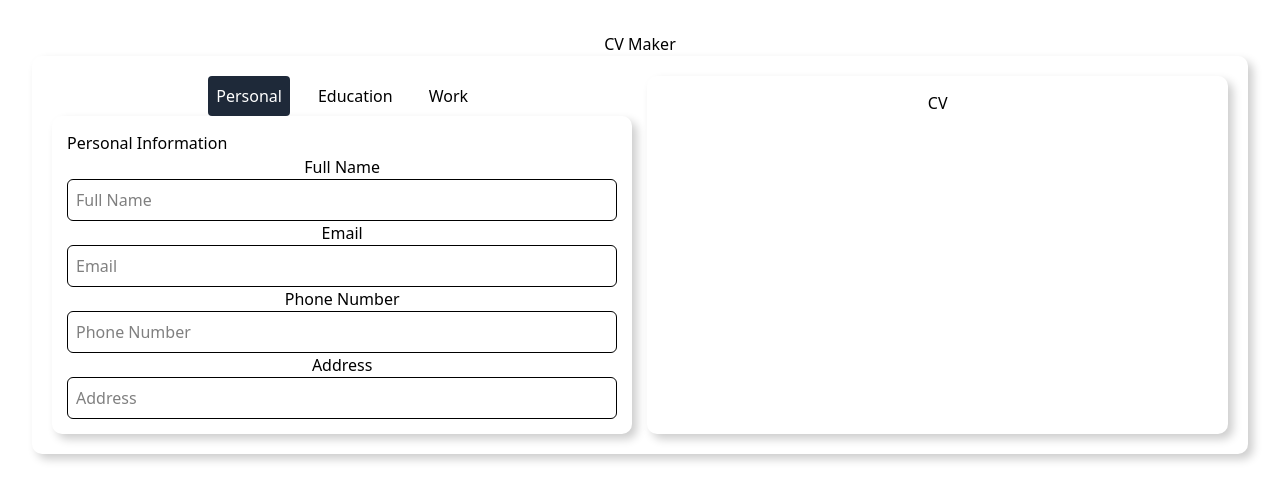
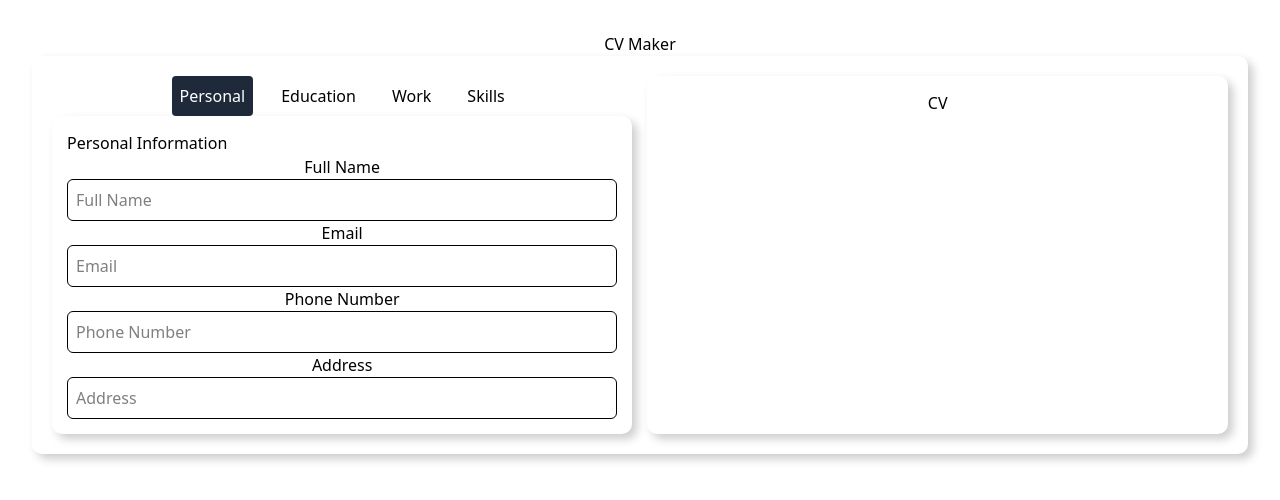
Before and after one commit to Yoni190/CV-Maker, a React (Vite) app: page / in a window 1280 px wide. Shown: the top 500 px of the page. Built offline with nearby package versions, Linux system fonts and the light colour scheme.

Commit message:
Improve the way of showing tabs

```diff
--- a/src/App.jsx
+++ b/src/App.jsx
@@ -55,6 +55,15 @@ function App() {
 
   const [selectedTab, setSelectedTab] = useState(0)
 
+  const tabs = [
+    'Personal', 'Education', 'Work', 'Skills'
+  ]
+  const tabComponents = [
+    <Personal formData={formData} setFormData={setFormData} />,
+    <Education educationData={educationData} setEducationData={setEducationData}/>,
+    <Work workData={workData} setWorkData={setWorkData}/>
+  ]
+
 
 
   return (
@@ -63,22 +72,13 @@ function App() {
       <div style={container}>
         <div style={half}>
           <div className="flex justify-center gap-5">
-            <button className={selectedTab === 0 ? 'bg-gray-800 text-white p-2 rounded-sm' : 'hover:bg-gray-200 p-2 rounded-sm'} onClick={() => setSelectedTab(0)}>Personal</button>
-            <button className={selectedTab === 1 ? 'bg-gray-800 text-white p-2 rounded-sm' : 'hover:bg-gray-200 p-2 rounded-sm'} onClick={() => setSelectedTab(1)}>Education</button>
-            <button className={selectedTab === 2 ? 'bg-gray-800 text-white p-2 rounded-sm' : 'hover:bg-gray-200 p-2 rounded-sm'} onClick={() => setSelectedTab(2)}>Work</button>
+            {tabs.map((tab, index) => (
+                <button key={tab} className={selectedTab === index ? 'bg-gray-800 text-white p-2 rounded-sm' : 'hover:bg-gray-200 p-2 rounded-sm'} onClick={() => setSelectedTab(index)}>{tab}</button>
+            ))}
           </div>
 
-          {selectedTab === 0 && (
-            <Personal formData={formData} setFormData={setFormData} />
-          )}
+          {tabComponents[selectedTab]}
 
-          {selectedTab === 1 && (
-            <Education educationData={educationData} setEducationData={setEducationData}/>
-          )}
-
-          {selectedTab === 2 && (
-            <Work workData={workData} setWorkData={setWorkData}/>
-          )}
 
         </div>
 
--- a/src/Work.jsx
+++ b/src/Work.jsx
@@ -49,7 +49,7 @@ function Work({ workData, setWorkData }) {
                 <div key={index}>
                     <label htmlFor="bullet">Bullet {index+1}</label>
                     <div className="bullets" style={{ display: 'flex'}}>
-                        <textarea class="border p-2 rounded-md" type="text" name="bullet" id="bullet" value={bullet} style={{ flex: 1 }} onChange={(e) => handleBulletChange(index, e.target.value)}/>
+                        <textarea className="border p-2 rounded-md" type="text" name="bullet" id="bullet" value={bullet} style={{ flex: 1 }} onChange={(e) => handleBulletChange(index, e.target.value)}/>
                         <button className="border px-4 rounded-lg text-white bg-gray-900" onClick={addBullet}>+</button>
                         {workData.bullets.length > 1 && <button className="border px-4 rounded-lg text-white bg-gray-900" onClick={() => deleteBullet(index)}>-</button>}
                     </div>
```
